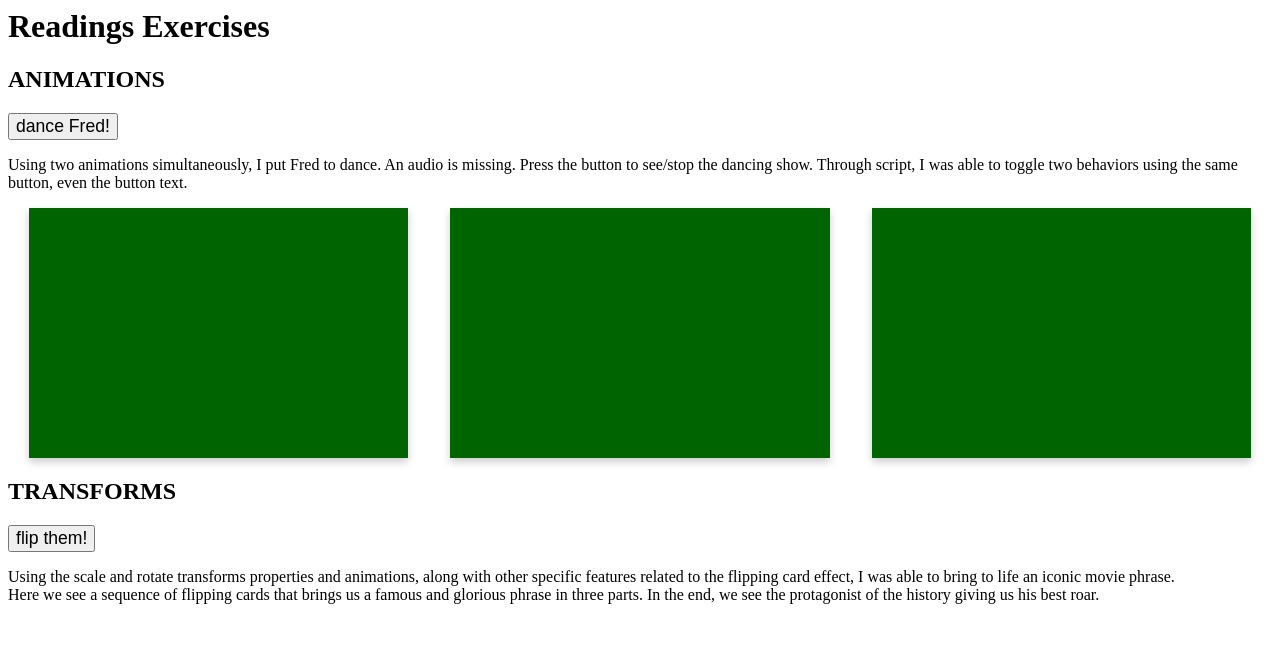
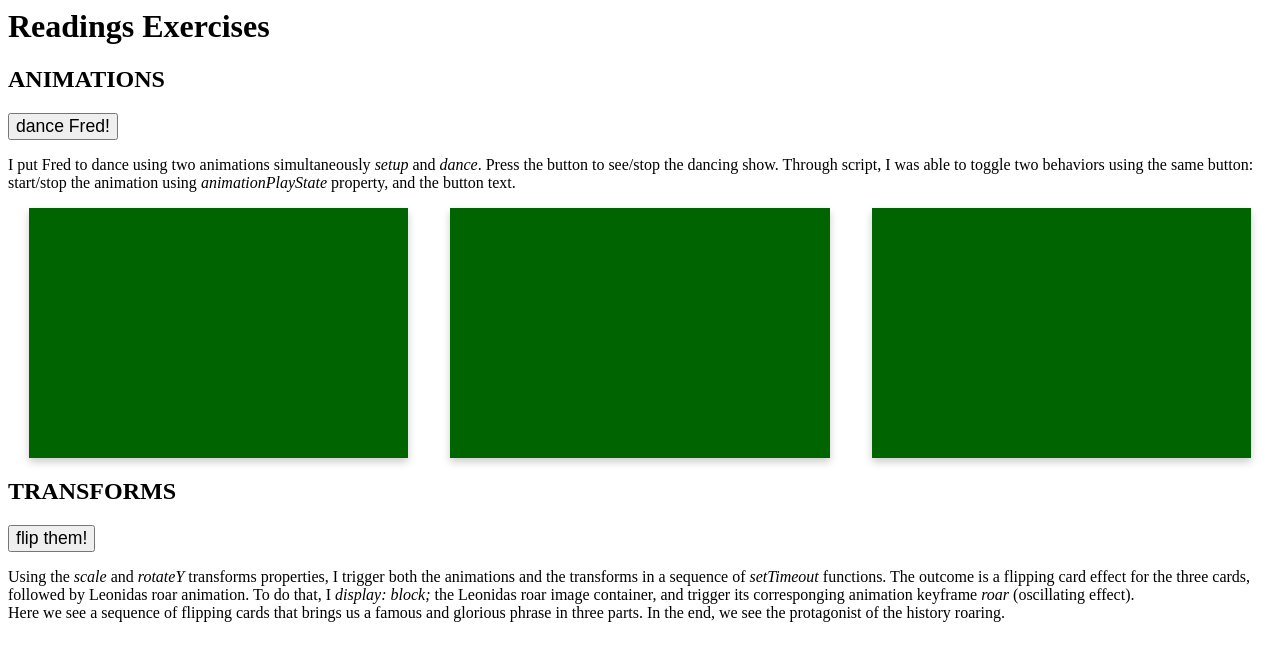
Before and after one commit to Monzon-Elias/WDD-330-Portfolio-Fall-2020, a plain HTML site: page Week 8/htmlFiles/readings.html in a window 1280 px wide. Drawn offline with Linux system fonts and the light colour scheme.

Commit message:
readings excercises - Transforms fixings

```diff
--- a/Week 8/htmlFiles/readings.html
+++ b/Week 8/htmlFiles/readings.html
@@ -15,9 +15,9 @@
             <img class="dancer" src="../images/dancer.gif" alt="Fred Astaire hat and cane dancer">
             <h2>ANIMATIONS</h2>
             <button id="dancing" onclick="dance()"></button>
-            <p>Using two animations simultaneously, I put Fred to dance. An audio is missing. Press the
-                button to see/stop the dancing show. Through script, I was able to toggle two behaviors using the same
-                button, even the button text.</p>
+            <p>I put Fred to dance using two animations simultaneously <i>setup</i> and <i>dance</i>.
+                Press the button to see/stop the dancing show. Through script, I was able to toggle two behaviors using the same
+                button: start/stop the animation using <i>animationPlayState</i> property, and the button text.</p>
         </div>
     </section>
     <section id="transforms">
@@ -59,10 +59,11 @@
             <h2>TRANSFORMS</h2>
             <button onclick="flipping()">flip them!</button>
             <p>
-                Using the scale and rotate transforms properties and animations, along with other specific features
-                related to the flipping card effect, I was able to bring to life an iconic movie phrase. <br>
+                Using the <i>scale</i> and <i>rotateY</i> transforms properties, I trigger both the animations and the transforms in a sequence of <i>setTimeout</i> functions.
+                The outcome is a flipping card effect for the three cards, followed by Leonidas roar animation.
+                To do that, I <i>display: block;</i> the Leonidas roar image container, and trigger its corresponging animation keyframe <i>roar</i> (oscillating effect).<br>
                 Here we see a sequence of flipping cards that brings us a famous and glorious phrase in three parts. In
-                the end, we see the protagonist of the history giving us his best roar.
+                the end, we see the protagonist of the history roaring.
             </p>
 
         </div>
--- a/Week 8/scripts/readingsScript.js
+++ b/Week 8/scripts/readingsScript.js
@@ -49,6 +49,8 @@ function myTimeout3() {
     fb[2].firstElementChild.style.animation = "scaling .4s linear .2s backwards";
 }
 function myTimeout4() {
+    (fred.style.display == "none") ? leo[0].style.bottom = "200px" :
+    leo[0].style.bottom = "-25vh";
     leo[0].style.display = "block";
     leo[0].style.animation = "roar .1s linear both infinite";
 }
--- a/Week 8/styles/readingStyle.css
+++ b/Week 8/styles/readingStyle.css
@@ -2,7 +2,7 @@ button {
     font-size: 1.1em;
 }
 /*=======================================================================
-========================SECTION 2 - ANIMATIONS ==========================
+======================== SECTION 2 - ANIMATIONS =========================
 =========================================================================
 */
 
@@ -93,7 +93,7 @@ button {
 .leonidas-container
 {
   position: absolute;
-  bottom: 200px;
+
   left: 25vw;
   text-align: center;
   display: none;
```
